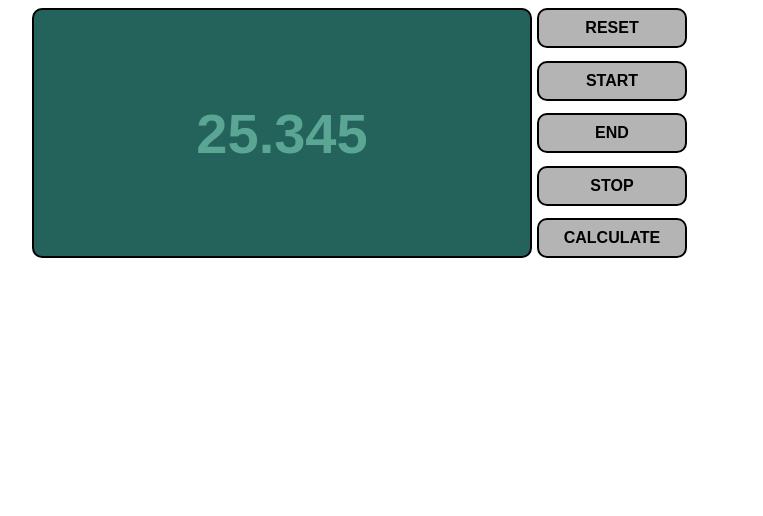
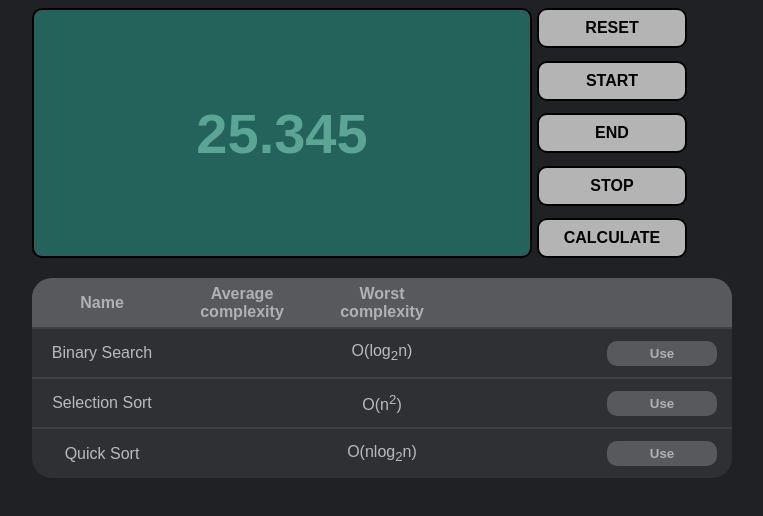
Before and after one commit to atlanticrev/Algorithms, a plain HTML site: page index.html in a window 1280 px wide. Shown: the whole page, without its empty margins (258-1021 px from the left). Drawn offline with Linux system fonts and the light colour scheme.

Commit message:
algorithms table added

```diff
--- a/index.html
+++ b/index.html
@@ -22,6 +22,40 @@
 			<button>Calculate</button>
 		</div>
 	</div>
+
+	<div class="algorithms-list">
+		<table>
+<!--			<caption>Algorithms</caption>-->
+			<tr>
+				<th>Name</th>
+				<th>Average complexity</th>
+				<th>Worst complexity</th>
+				<th></th>
+				<th></th>
+			</tr>
+			<tr>
+				<td>Binary Search</td>
+				<td></td>
+				<td>O(log<sub>2</sub>n)</td>
+				<td></td>
+				<td><button>Use</button></td>
+			</tr>
+			<tr>
+				<td>Selection Sort</td>
+				<td></td>
+				<td>O(n<sup>2</sup>)</td>
+				<td></td>
+				<td><button>Use</button></td>
+			</tr>
+			<tr>
+				<td>Quick Sort</td>
+				<td></td>
+				<td>O(nlog<sub>2</sub>n)</td>
+				<td></td>
+				<td><button>Use</button></td>
+			</tr>
+		</table>
+	</div>
 	<script src="script.js"></script>
 </body>
 </html>
--- a/script.js
+++ b/script.js
@@ -44,6 +44,7 @@ function binarySearch(sortedArray, item) {
 
 }
 
+// Изменяет исходный массив
 function selectionSort(array) {
 
   let resultArray = [];
@@ -60,6 +61,33 @@ function selectionSort(array) {
   }
 
   return resultArray;
+
+}
+
+function recursiveSum(array) {
+
+  if (!array.length)
+    return 0;
+
+  return array[0] + recursiveSum(array.slice(1));
+
+}
+
+function recursiveCountElements(array) {
+
+  if (!array.length)
+    return 0;
+
+  return 1 + recursiveCountElements(array.slice(1));
+
+}
+
+function recursiveMaxElement(array) {
+
+  if (array.length === 1)
+    return array[0];
+
+  return Math.max(array[0], recursiveMaxElement(array.slice(1)));
 
 }
 
@@ -87,18 +115,37 @@ function findSmallest(array) {
 
 }
 
+function random(start, stop) {
+
+  return Math.random() * (stop - start) + start;
+
+}
+
+function randomInt(start, stop) {
+
+  return Math.round(random(start, stop));
+
+}
+
 /*
 * Test data
 * */
 const data = [];
 
-for (let i = 43; i < 100; i++) {
+for (let i = 30; i < 100; i++) {
 
-  data.push(i);
+  data.push(randomInt(1, 100));
 
 }
 
 /*
 * Output
 * */
-console.log(binarySearch(data, 45));
+console.log(data);
+const sortedArray = selectionSort(data);
+console.log(sortedArray);
+
+console.log(binarySearch(sortedArray, 45));
+console.log(recursiveSum(sortedArray));
+console.log(recursiveCountElements(sortedArray));
+console.log(recursiveMaxElement(sortedArray)); // Имитация Math.max(...sortedArray)
--- a/style.css
+++ b/style.css
@@ -1,6 +1,10 @@
 * {
   box-sizing: border-box;
   font-family: sans-serif;
+}
+
+body {
+  background-color: #1F2125;
 }
 
 .user-interface {
@@ -55,3 +59,69 @@
 .user-interface .control-panel button:not(:last-child) {
   margin-bottom: 10px;
 }
+
+.algorithms-list table {
+  margin: 20px auto 0;
+  max-width: 700px;
+  display: flex;
+  flex-flow: column nowrap;
+  background-color: #2E3034;
+  border-collapse: collapse;
+  border-radius: 20px;
+  color: #BABBBF;
+  border: 0;
+}
+
+.algorithms-list table th {
+  border-collapse: collapse;
+  padding: 0 5px;
+}
+
+.algorithms-list table tr:first-child {
+  border: 0;
+  border-radius: 20px;
+  background-color: #57595D;
+  color: #AFB1B5;
+}
+
+.algorithms-list table tr:first-child th:first-child {
+  border-top-left-radius: 20px;
+}
+
+.algorithms-list table tr:first-child th:last-child {
+  border-top-right-radius: 20px;
+}
+
+.algorithms-list table tr {
+  border-bottom: 2px solid #404145;
+  border-top: 2px solid #404145;
+  height: 50px;
+}
+
+.algorithms-list table tr:last-child {
+  border-bottom: 0;
+}
+
+.algorithms-list table tr:not(:first-child):hover {
+  border-bottom: 2px solid #494B4F;
+  border-top: 2px solid #494B4F;
+  background-color: #37393D;
+}
+
+.algorithms-list table td {
+  width: 20%;
+  text-align: center;
+  border-collapse: collapse;
+}
+
+.algorithms-list table td button {
+  width: 80%;
+  height: 25px;
+  text-align: center;
+  border-radius: 10px;
+  font-weight: bold;
+  background-color: #57595D;
+  color: #AFB1B5;
+  border: 0;
+  cursor: pointer;
+}
```
Also changed, not shown: RecursiveSum.js (added), future-table-design.png (added), table-design.jpg (added).
